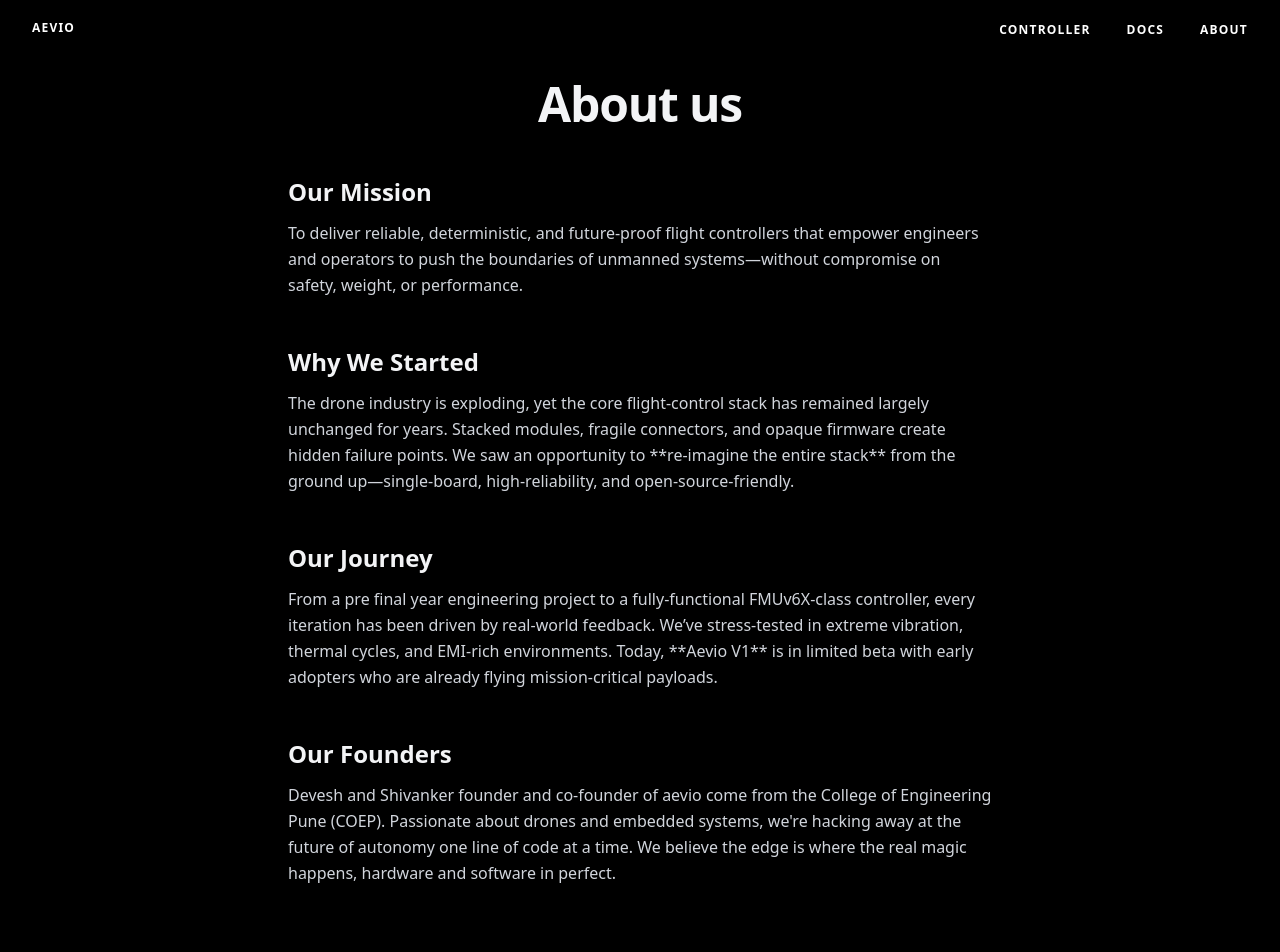
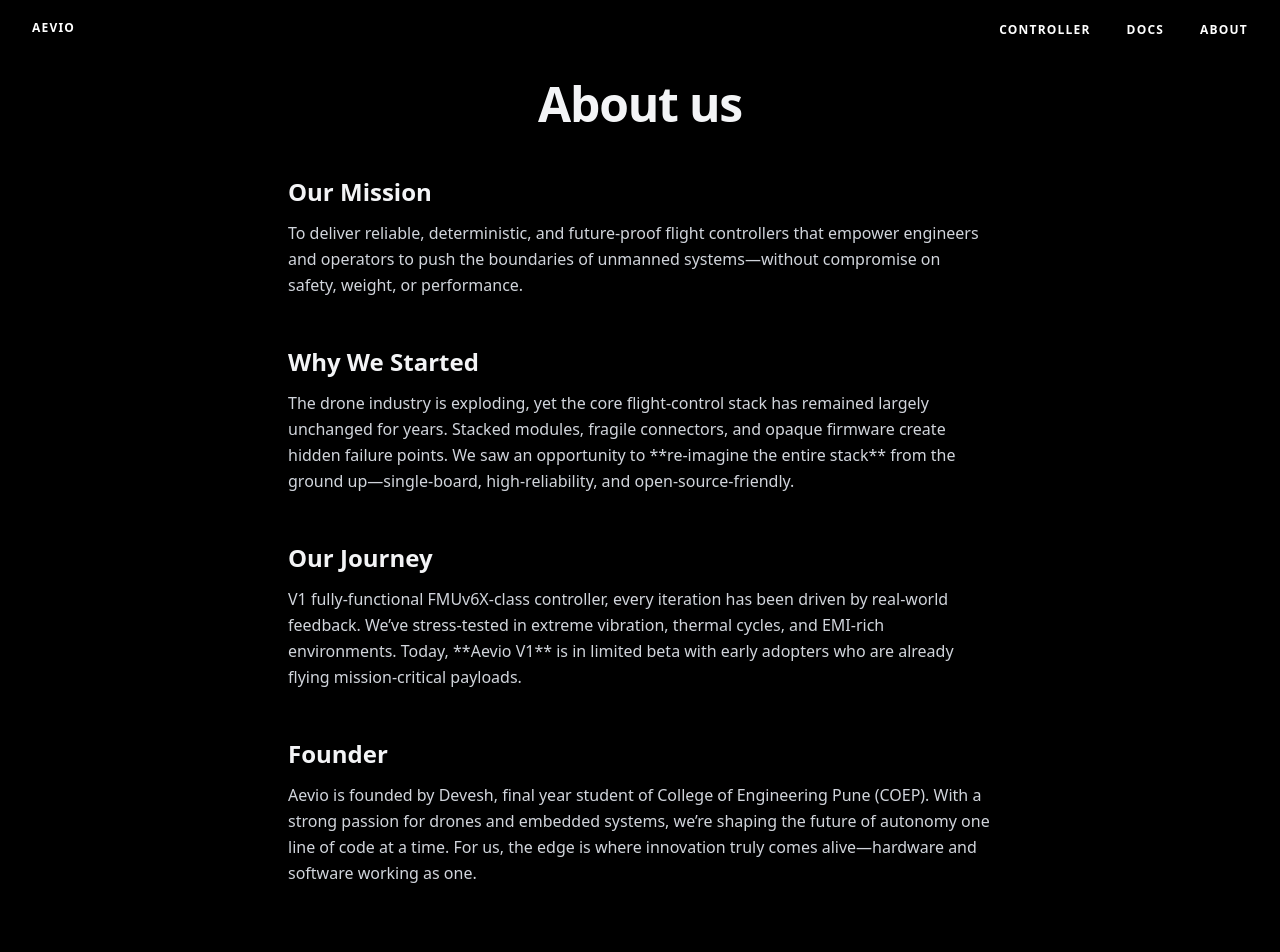
Before and after one commit to aayushk9/Aevio, a Next.js app: page /about in a window 1280 px wide. Shown: the top 952 px of the page. Built offline with nearby package versions, Linux system fonts and the light colour scheme.

Commit message:
some real data changes

```diff
--- a/app/about/page.tsx
+++ b/app/about/page.tsx
@@ -45,7 +45,7 @@ export default function About() {
               Our Journey
             </h2>
             <p className="text-gray-300 leading-relaxed">
-              From a pre final year engineering project to a fully-functional FMUv6X-class
+              V1 fully-functional FMUv6X-class
               controller, every iteration has been driven by real-world
               feedback. We’ve stress-tested in extreme vibration, thermal
               cycles, and EMI-rich environments. Today, **Aevio V1** is in
@@ -56,13 +56,14 @@ export default function About() {
 
           <div id="founders">
             <h2 className="mb-3 text-2xl font-semibold">
-              Our Founders
+              Founder
             </h2>
             <p className="text-gray-300 leading-relaxed">
-             Devesh and Shivanker founder and co-founder of aevio come from the College of Engineering Pune (COEP).
-             Passionate about drones and embedded systems, we're hacking away at the future of
-             autonomy one line of code at a time. We believe the edge is where the real magic happens,
-             hardware and software in perfect.
+             Aevio is founded by Devesh, final year student of College of Engineering
+             Pune (COEP). With a strong passion for drones and embedded systems,
+             we’re shaping the future of autonomy one line of code at a time. For us,
+             the edge is where innovation truly comes alive—hardware and software working
+             as one.
             </p>
           </div>
         </div>
```
